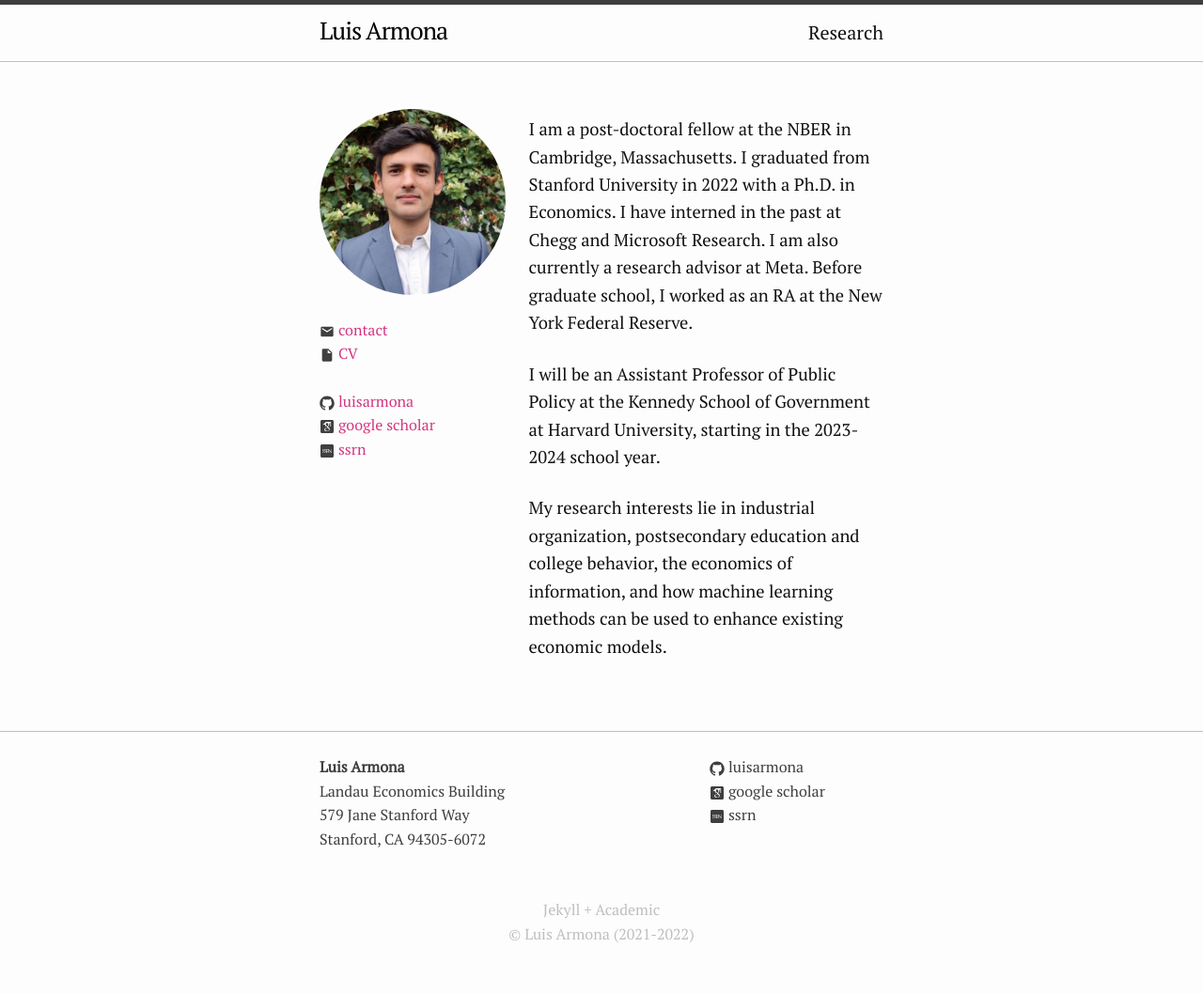
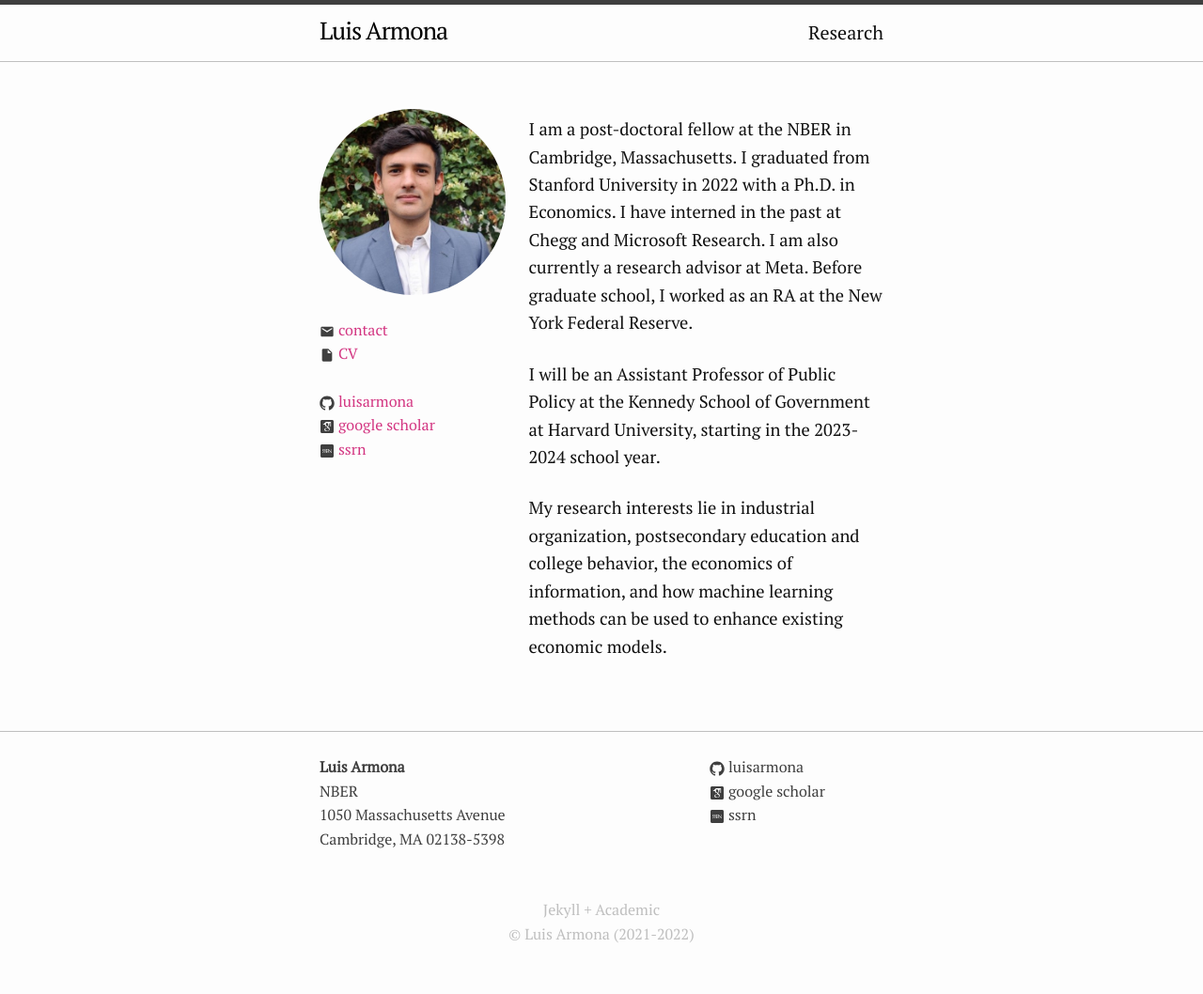
Before and after one commit to luisarmona/luisarmona.github.io, a Jekyll site: the page built from index.markdown, in a window 1280 px wide. Shown: the whole page at 94% size. Built offline with Jekyll 4.4.1, drawn with Linux system fonts in a browser that asks for light colours.

Commit message:
added address of nBER

```diff
--- a/_config.yml
+++ b/_config.yml
@@ -34,9 +34,9 @@ theme: minima
 #remote_theme: gaalcaras/academic
 description: |+
         <b>Luis Armona</b><br>
-        Landau Economics Building<br>
-        579 Jane Stanford Way<br>
-        Stanford, CA 94305-6072
+        NBER<br>
+        1050 Massachusetts Avenue<br>
+        Cambridge, MA 02138-5398
 
 plugins:
   - jekyll-seo-tag
```
